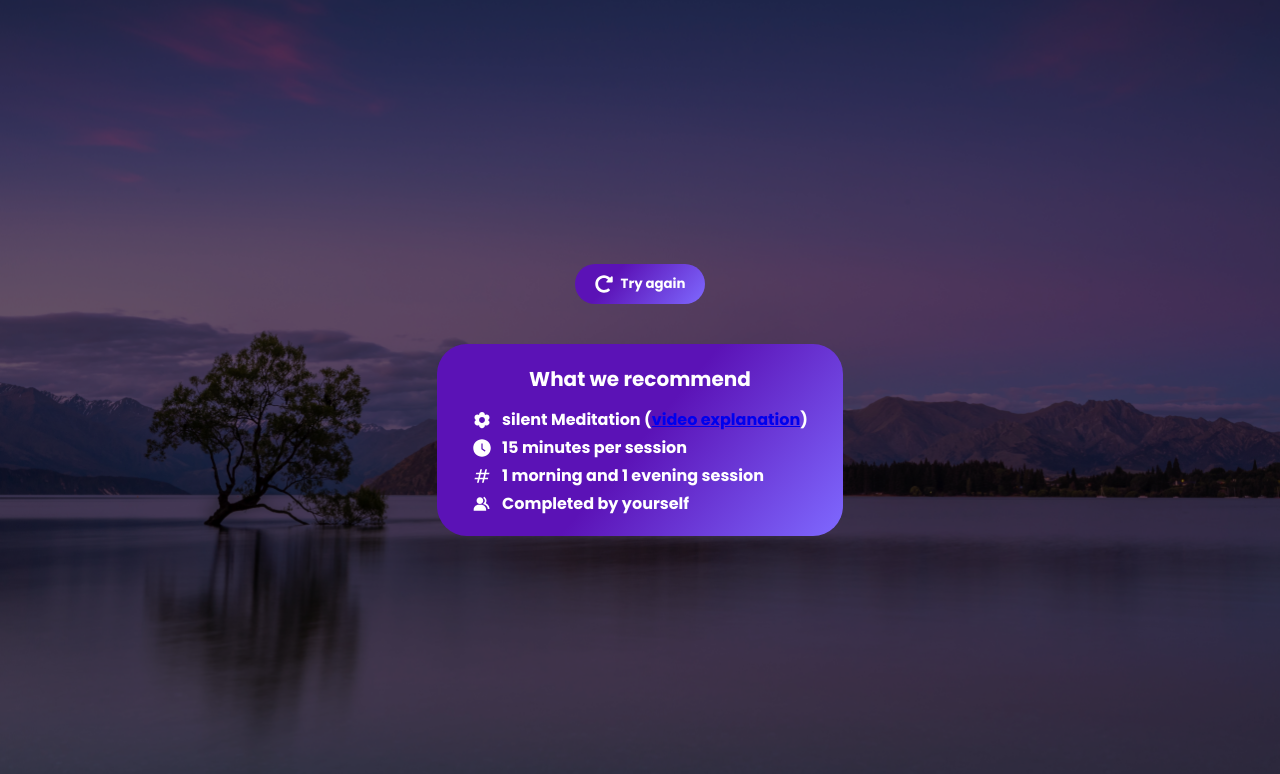
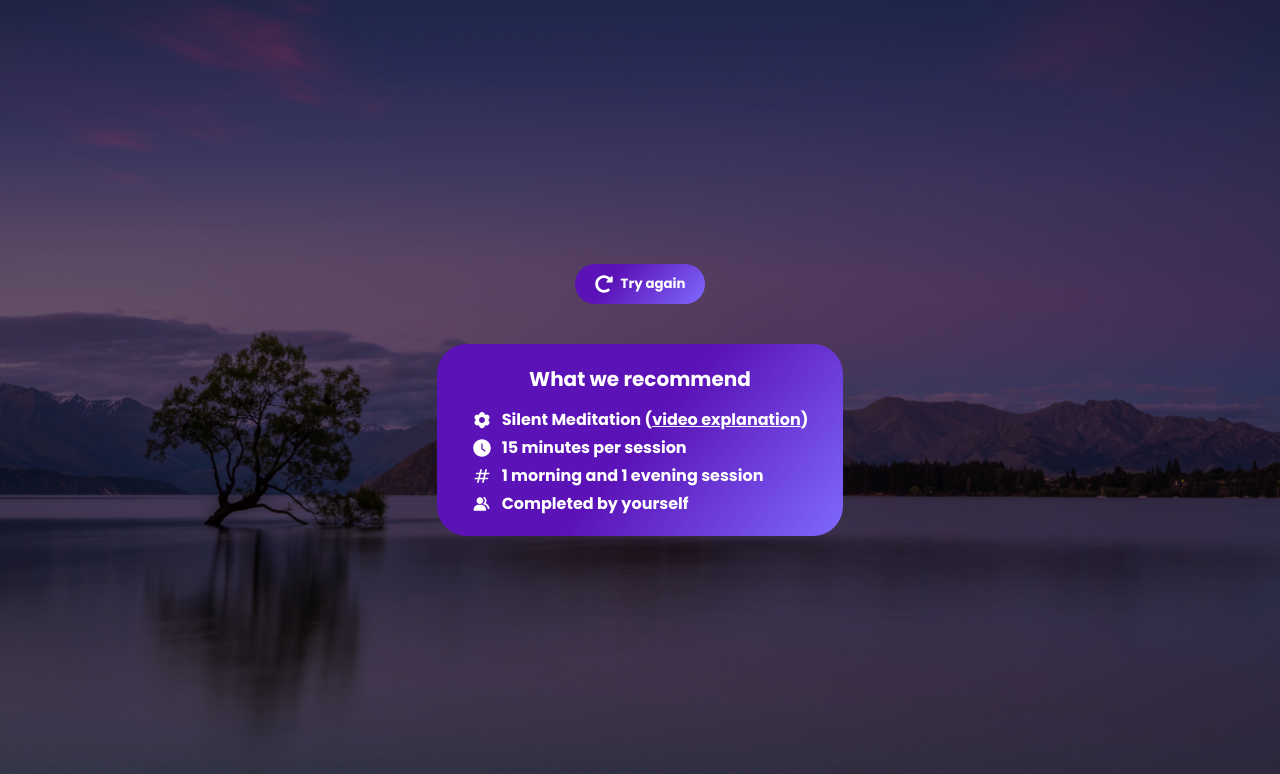
Before and after one commit to RyanMcPherson7/breathe, a React (Create React App) app: page /A/recommendation in a window 1280 px wide. Shown: the top 774 px of the page. Built offline with nearby package versions, Linux system fonts and the light colour scheme.

Commit message:
fix: anchor styling and main form bg

```diff
--- a/src/components/form-a/index.css
+++ b/src/components/form-a/index.css
@@ -12,8 +12,7 @@
 
 @media (min-width: 600px) {
   #form-a-container {
-        background-color: var(--color-black);
-        opacity: 0.6;
+    background-color: rgba(0, 0, 0, 0.6);
     border-radius: 30px;
     padding: 30px 70px;
   }
--- a/src/components/recommendation/index.css
+++ b/src/components/recommendation/index.css
@@ -31,3 +31,14 @@
   width: 20px;
   height: 20px;
 }
+
+a {
+  color: var(--color-white);
+}
+
+@media (hover: hover) {
+  a:hover {
+    transition: filter 0.2s ease-in-out;
+    filter: brightness(60%);
+  }
+}
--- a/src/components/recommendation/index.jsx
+++ b/src/components/recommendation/index.jsx
@@ -104,9 +104,9 @@ const index = () => {
       default:
         return (
           <span>
-            silent Meditation (
+            Silent Meditation (
             <a
-              href="https://www.youtube.com/watch?v=maCdzhtGgGU&pp=ygUSd2Fsa2luZyBtZWRpdGF0aW9u"
+              href="https://www.youtube.com/watch?v=TpbgywrvAf0&pp=ygURc2lsZW50IG1lZGl0YWl0b24%3D"
               target="_blank"
               rel="noreferrer"
             >
```
Lines whose indentation alone changed are shown as unchanged.
